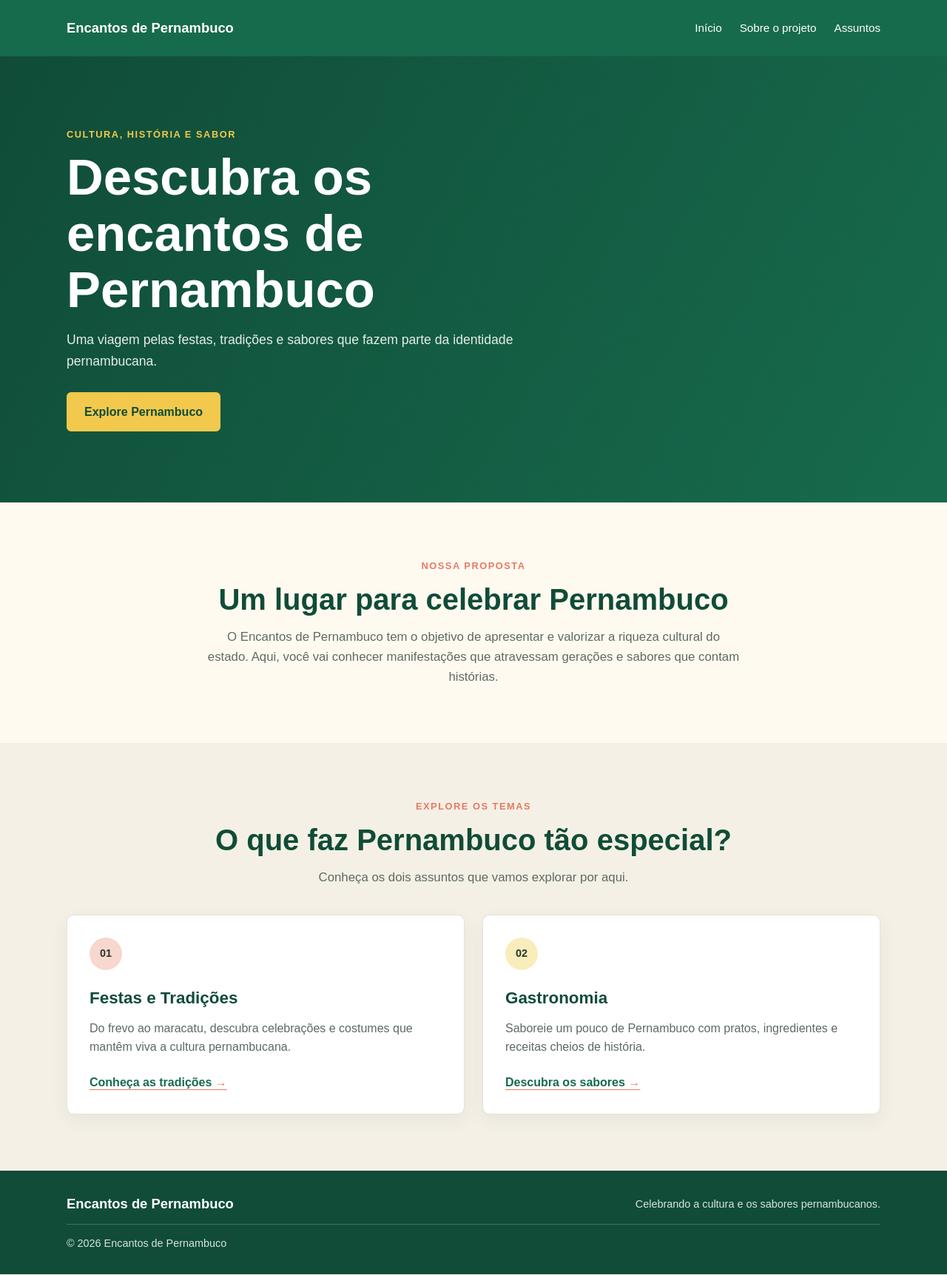
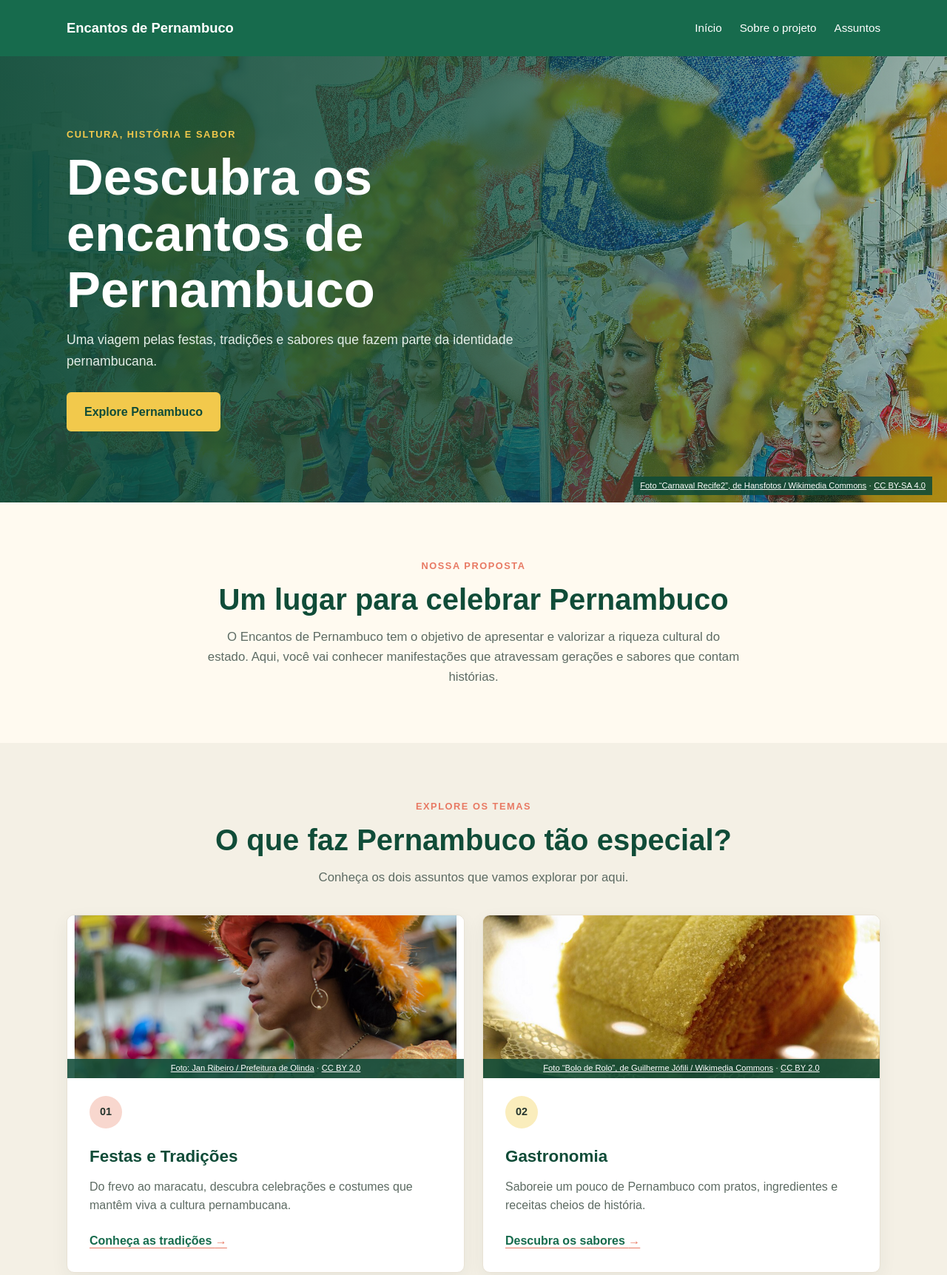
Before and after one commit to nahvvasc/projeto-cultura-pernambuco, a plain HTML site: page index.html in a window 1280 px wide. Shown: the top 1723 px of the page at 74% size. Drawn offline with Linux system fonts and the light colour scheme.

Commit message:
Adiciona imagens e melhora a página inicial

```diff
--- a/index.html
+++ b/index.html
@@ -23,6 +23,13 @@
 
     <main>
         <section class="banner" id="inicio">
+            <figure class="banner-imagem">
+                <img src="imagens/carnaval-frevo.jpg" alt="Integrantes de um bloco lírico desfilam no Carnaval do Recife com fantasias coloridas." width="1400" height="933" fetchpriority="high">
+                <figcaption class="credito-imagem credito-banner">
+                    <a href="https://commons.wikimedia.org/wiki/File:Carnaval_Recife2.jpg" target="_blank" rel="noopener noreferrer">Foto “Carnaval Recife2”, de Hansfotos / Wikimedia Commons</a>
+                    · <a href="https://creativecommons.org/licenses/by-sa/4.0/" target="_blank" rel="noopener noreferrer">CC BY-SA 4.0</a>
+                </figcaption>
+            </figure>
             <div class="container banner-conteudo">
                 <p class="etiqueta">Cultura, história e sabor</p>
                 <h1>Descubra os encantos de Pernambuco</h1>
@@ -52,6 +59,13 @@
 
                 <div class="cartoes">
                     <article class="cartao">
+                        <figure class="cartao-imagem">
+                            <img src="imagens/encontro-maracatus.jpg" alt="Brincante de maracatu com fantasia bordada e adereço de cabeça colorido." width="1000" height="675" loading="lazy">
+                            <figcaption class="credito-imagem credito-cartao">
+                                <a href="https://commons.wikimedia.org/wiki/File:Encontro_de_Maracatus_na_Casa_da_Rabeca.jpg" target="_blank" rel="noopener noreferrer">Foto: Jan Ribeiro / Prefeitura de Olinda</a>
+                                · <a href="https://creativecommons.org/licenses/by/2.0/" target="_blank" rel="noopener noreferrer">CC BY 2.0</a>
+                            </figcaption>
+                        </figure>
                         <div class="cartao-detalhe detalhe-coral" aria-hidden="true">01</div>
                         <h3>Festas e Tradições</h3>
                         <p>Do frevo ao maracatu, descubra celebrações e costumes que mantêm viva a cultura pernambucana.</p>
@@ -59,6 +73,13 @@
                     </article>
 
                     <article class="cartao">
+                        <figure class="cartao-imagem">
+                            <img src="imagens/bolo-de-rolo.jpg" alt="Bolo de rolo pernambucano recheado com goiabada, servido em fatias." width="900" height="598" loading="lazy">
+                            <figcaption class="credito-imagem credito-cartao">
+                                <a href="https://commons.wikimedia.org/wiki/File:Bolo_de_Rolo,_doce_brasileiro,_t%C3%ADpico_de_Pernambuco.jpg" target="_blank" rel="noopener noreferrer">Foto “Bolo de Rolo”, de Guilherme Jófili / Wikimedia Commons</a>
+                                · <a href="https://creativecommons.org/licenses/by/2.0/" target="_blank" rel="noopener noreferrer">CC BY 2.0</a>
+                            </figcaption>
+                        </figure>
                         <div class="cartao-detalhe detalhe-amarelo" aria-hidden="true">02</div>
                         <h3>Gastronomia</h3>
                         <p>Saboreie um pouco de Pernambuco com pratos, ingredientes e receitas cheios de história.</p>
--- a/style.css
+++ b/style.css
@@ -76,13 +76,58 @@ a {
 }
 
 .banner {
+    position: relative;
+    min-height: 420px;
     padding: 96px 0;
-    background: linear-gradient(120deg, var(--verde-escuro), var(--verde));
+    overflow: hidden;
+    background-color: var(--verde-escuro);
     color: var(--branco);
 }
 
+.banner::before {
+    position: absolute;
+    z-index: 1;
+    background: linear-gradient(90deg, rgb(16 76 56 / 94%) 0%, rgb(16 76 56 / 78%) 52%, rgb(16 76 56 / 34%) 100%);
+    content: "";
+    inset: 0;
+}
+
+.banner-imagem {
+    position: absolute;
+    margin: 0;
+    inset: 0;
+}
+
+.banner-imagem img {
+    width: 100%;
+    height: 100%;
+    object-fit: cover;
+    object-position: center 45%;
+}
+
 .banner-conteudo {
+    position: relative;
+    z-index: 2;
     max-width: var(--largura-conteudo);
+}
+
+.credito-imagem {
+    position: absolute;
+    padding: 5px 9px;
+    background-color: rgb(16 76 56 / 88%);
+    color: var(--branco);
+    font-size: 0.7rem;
+    line-height: 1.4;
+}
+
+.credito-imagem a {
+    color: inherit;
+}
+
+.credito-banner {
+    z-index: 2;
+    right: 20px;
+    bottom: 10px;
 }
 
 .etiqueta {
@@ -174,10 +219,30 @@ h2 {
 .cartao {
     position: relative;
     padding: 30px;
+    overflow: hidden;
     border: 1px solid #e8e2d4;
     border-radius: 10px;
     background-color: var(--branco);
     box-shadow: 0 8px 24px rgb(38 53 46 / 6%);
+}
+
+.cartao-imagem {
+    position: relative;
+    margin: -30px -30px 24px;
+}
+
+.cartao-imagem img {
+    display: block;
+    width: 100%;
+    height: 220px;
+    object-fit: cover;
+}
+
+.credito-cartao {
+    right: 0;
+    bottom: 0;
+    left: 0;
+    text-align: center;
 }
 
 .cartao-detalhe {
@@ -269,6 +334,16 @@ h2 {
         padding: 72px 0;
     }
 
+    .banner::before {
+        background: linear-gradient(90deg, rgb(16 76 56 / 92%), rgb(16 76 56 / 62%));
+    }
+
+    .credito-banner {
+        right: 10px;
+        left: 10px;
+        text-align: center;
+    }
+
     .secao {
         padding: 56px 0;
     }
```
Also changed, not shown: imagens/bolo-de-rolo.jpg (added), imagens/carnaval-frevo.jpg (added), imagens/encontro-maracatus.jpg (added).
